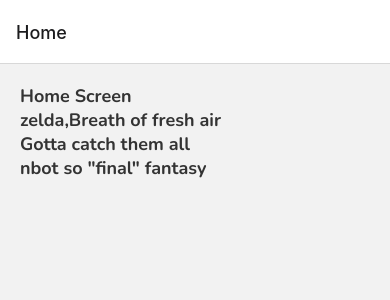
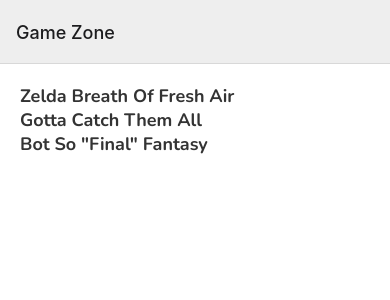
Before and after one commit to medobarakat/Review-App, a React Native app: screen /Home in a window 390 px wide. Shown: the top 300 px of the page. Built offline with nearby package versions, Linux system fonts and the light colour scheme.

Commit message:
start of features

```diff
--- a/App.js
+++ b/App.js
@@ -26,15 +26,25 @@
   return (
     <NavigationContainer>
       <Stack.Navigator>
-        <Stack.Screen
-          name="Home"
-          component={Home}
-          // options={{
-          //   headerShown: false,
-          // }}
-        />
-        <Stack.Screen name="About" component={About} />
-        <Stack.Screen name="ReviewDetail" component={ReviewDetail} />
+        <Stack.Group
+          screenOptions={{ headerStyle: { backgroundColor: "#eee" } }}
+        >
+          <Stack.Screen
+            name="Home"
+            component={Home}
+            options={{
+              title: "Game Zone",
+            }}
+          />
+          <Stack.Screen name="About" component={About} />
+          <Stack.Screen
+            name="ReviewDetail"
+            component={ReviewDetail}
+            options={{
+              title: "Review Details",
+            }}
+          />
+        </Stack.Group>
       </Stack.Navigator>
     </NavigationContainer>
   );
--- a/screens/Home.js
+++ b/screens/Home.js
@@ -5,14 +5,14 @@
 const Home = ({ navigation }) => {
   const [reviews, setreviews] = useState([
     {
-      title: "zelda,Breath of fresh air",
+      title: "zelda Breath of fresh air",
       rating: 5,
       body: "lorem ipsum",
       key: "1",
     },
     { title: "Gotta catch them all", rating: 4, body: "lorem ipsum", key: "2" },
     {
-      title: 'nbot so "final" fantasy',
+      title: 'bot so "final" fantasy',
       rating: 3,
       body: "lorem ipsum",
       key: "3",
@@ -21,7 +21,6 @@
 
   return (
     <View style={globalStyles.container}>
-      <Text style={globalStyles.TitleText}>Home Screen</Text>
       <FlatList
         data={reviews}
         renderItem={({ item }) => (
--- a/screens/ReviewDetail.js
+++ b/screens/ReviewDetail.js
@@ -6,8 +6,12 @@
   const { title, rating } = route.params;
   return (
     <View style={globalStyles.container}>
-      <Text style={globalStyles.TitleText}>The Title Is{title}</Text>
-      <Text style={globalStyles.TitleText}>And The Rating Is {rating}</Text>
+      <Text style={globalStyles.TitleText}>
+        The Title Is <Text style={globalStyles.specialText}>{title}</Text>
+      </Text>
+      <Text style={globalStyles.TitleText}>
+        And The Rating Is <Text style={globalStyles.specialText}>{rating}</Text>
+      </Text>
     </View>
   );
 };
--- a/styles/global.js
+++ b/styles/global.js
@@ -4,11 +4,16 @@
   container: {
     flex: 1,
     padding: 20,
+    backgroundColor: "white",
   },
   TitleText: {
     fontFamily: "Nunito-bold",
     fontSize: 18,
     color: "#333",
+    textTransform: "capitalize",
+  },
+  specialText: {
+    color: "red",
   },
   paragraph: {
     marginVertical: 8,
```
